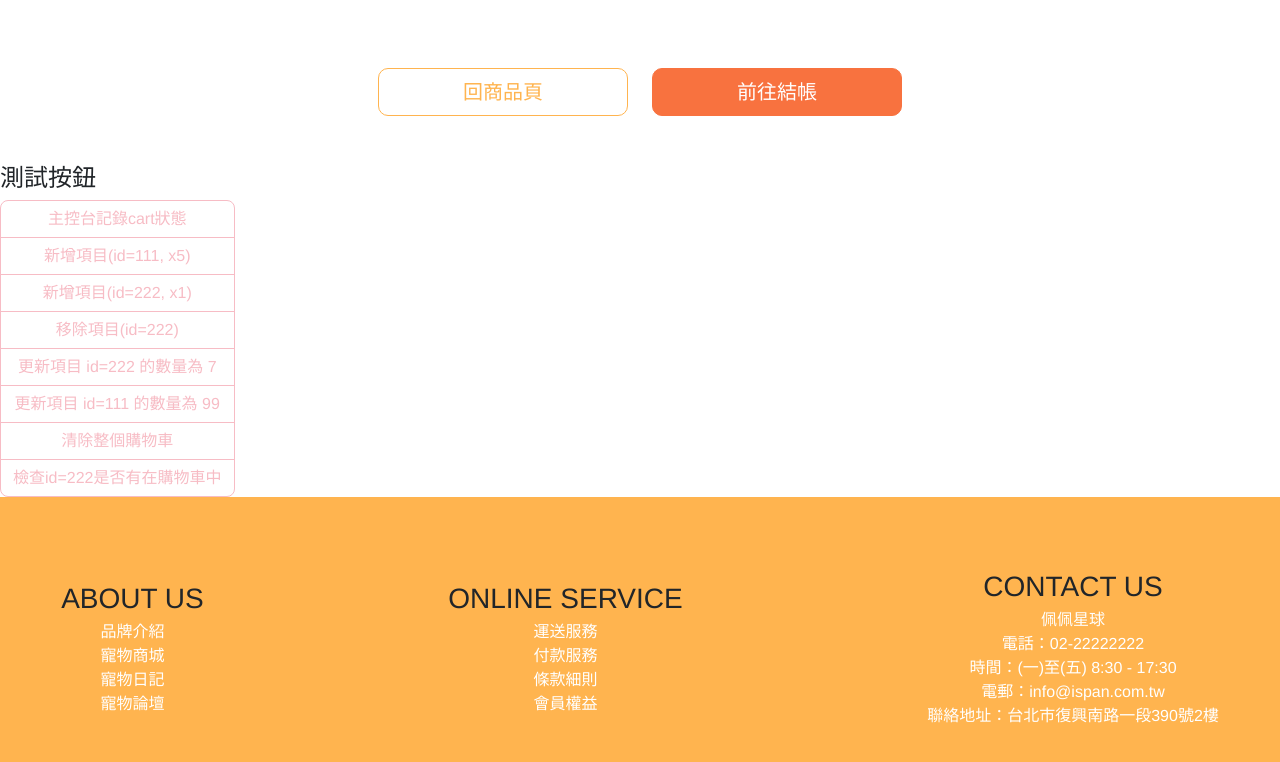
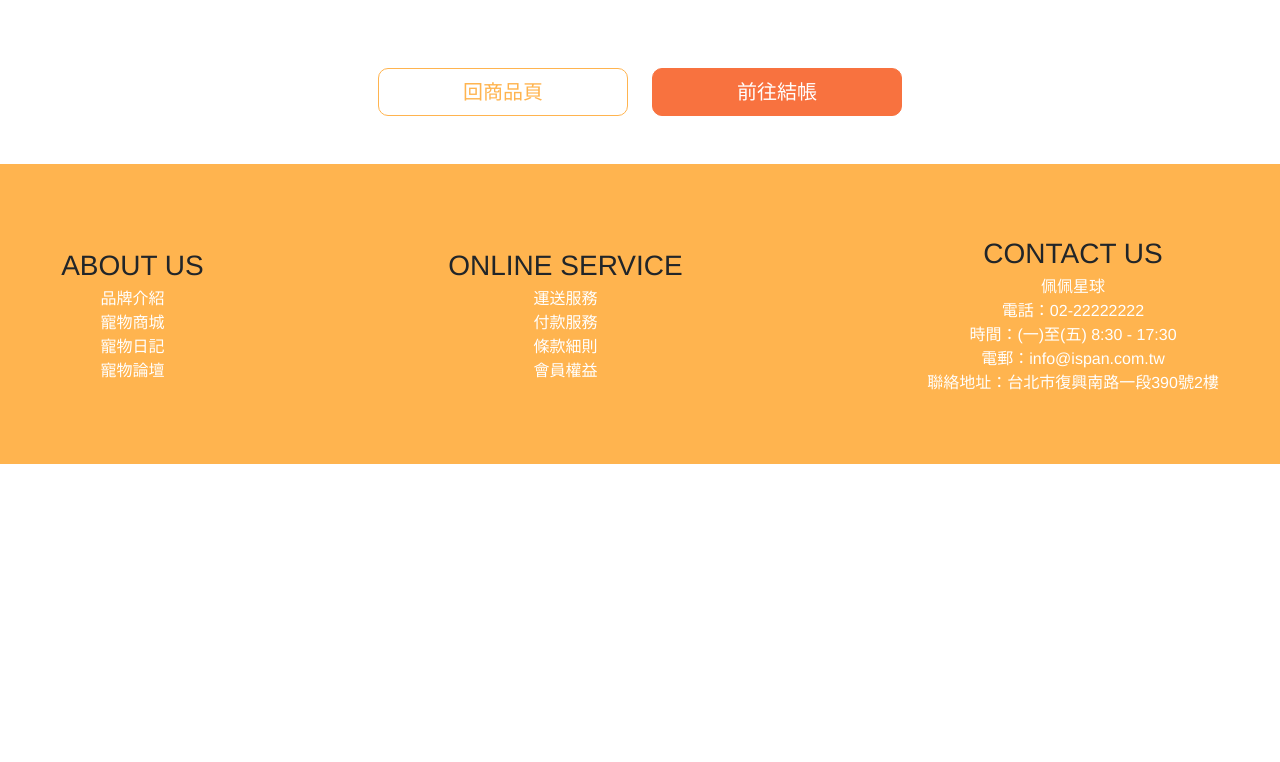
Before and after one commit to jane824691/testjanet1229, a Next.js app: page /cart in a window 1280 px wide. Shown: the part 798-1560 px from the top of the page. After the commit the page ends 1262 px from the top, so only its background shows below. Built offline with nearby package versions, Linux system fonts and the light colour scheme; a web font is replaced by a local one.

Commit message:
cart success

```diff
--- a/components/hooks/cart-reducer-state.js
+++ b/components/hooks/cart-reducer-state.js
@@ -31,34 +31,34 @@ export const initState = {
 /**
  * `findOneById(items, id)` 依照某id找出項目。如果沒有找到，則返回空物件。
  */
-export const findOneById = (items, id) => {
-  return items.find((item) => String(item.id) === String(id)) || {};
+export const findOneById = (items, pid) => {
+  return items.find((item) => String(item.pid) === String(pid)) || {};
 };
 /**
  * `updateOne(items, updateItem)` 更新項目 (quantity, color, name, price...)。updateItem會覆蓋原有的item。
  */
 export const updateOne = (items, updateItem) => {
   return items.map((item) => {
-    if (String(item.id) === String(updateItem.id)) return updateItem;
+    if (String(item.pid) === String(updateItem.pid)) return updateItem;
     else return item;
   });
 };
 /**
- * `incrementOne(items, id)` 依照某id更新項目的數量+1
+ * `incrementOne(items, pid)` 依照某pid更新項目的數量+1
  */
-export const incrementOne = (items, id) => {
+export const incrementOne = (items, pid) => {
   return items.map((item) => {
-    if (String(item.id) === String(id))
+    if (String(item.pid) === String(pid))
       return { ...item, quantity: item.quantity + 1 };
     else return item;
   });
 };
 /**
- * `decrementOne(items, id)` 依照某id更新項目的數量-1。最小為1。
+ * `decrementOne(items, pid)` 依照某pid更新項目的數量-1。最小為1。
  */
-export const decrementOne = (items, id) => {
+export const decrementOne = (items, pid) => {
   return items.map((item) => {
-    if (String(item.id) === String(id)) {
+    if (String(item.pid) === String(pid)) {
       return {
         ...item,
         quantity: item.quantity - 1 > 0 ? item.quantity - 1 : 1,
@@ -67,12 +67,12 @@ export const decrementOne = (items, id) => {
   });
 };
 /**
- * `addOne(items, newItem)` 加入項目於items中。同id項目只會增加數量，不會重複加入。
+ * `addOne(items, newItem)` 加入項目於items中。同pid項目只會增加數量，不會重複加入。
  */
 export const addOne = (items, newItem) => {
   // 尋找是否有已存在的索引值
   const foundIndex = items.findIndex(
-    (item) => String(item.id) === String(newItem.id)
+    (item) => String(item.pid) === String(newItem.pid)
   );
 
   // 如果有存在，加入項目(以給定的quantity相加，或沒給定時quantity+1)
@@ -90,10 +90,10 @@ export const addOne = (items, newItem) => {
   return [...items, newItem];
 };
 /**
- * `removeOne(items, id)` 移除項目於items中。同id項目只會移除一個。
+ * `removeOne(items, pid)` 移除項目於items中。同pid項目只會移除一個。
  */
-export const removeOne = (items, id) => {
-  return items.filter((item) => String(item.id) !== String(id));
+export const removeOne = (items, pid) => {
+  return items.filter((item) => String(item.pid) !== String(pid));
 };
 
 // 以下為最後計算三者itemTotal(每項目種小計), totalItems(整體項目), cartTotal(整體總計)
--- a/components/hooks/use-cart-state.js
+++ b/components/hooks/use-cart-state.js
@@ -82,24 +82,24 @@ export const CartProvider = ({
     setCartItems(addOne(cartItems, item))
   }
   /**
-   * 給定一id值，將這商品移出陣列中
+   * 給定一pid值，將這商品移出陣列中
    */
-  const removeItem = (id) => {
-    setCartItems(removeOne(cartItems, id))
+  const removeItem = (pid) => {
+    setCartItems(removeOne(cartItems, pid))
   }
   /**
-   * 給定一item物件，更新其中的屬性值(依照id為準)
+   * 給定一item物件，更新其中的屬性值(依照pid為準)
    */
   const updateItem = (item) => {
     setCartItems(updateOne(cartItems, item))
   }
   /**
-   * 給定一id與quantity，更新某個項目的數量
+   * 給定一pid與quantity，更新某個項目的數量
    */
-  const updateItemQty = (id, quantity) => {
-    const item = findOneById(cartItems, id)
-    // 如果沒有id，則不更新
-    if (!item.id) return
+  const updateItemQty = (pid, quantity) => {
+    const item = findOneById(cartItems, pid)
+    // 如果沒有pid，則不更新
+    if (!item.pid) return
     // 更新項目
     const updateItem = { ...item, quantity }
     setCartItems(updateOne(cartItems, updateItem))
@@ -111,22 +111,22 @@ export const CartProvider = ({
     setCartItems([])
   }
   /**
-   * 給定一id值，回傳是否存在於購物車中
+   * 給定一pid值，回傳是否存在於購物車中
    */
-  const isInCart = (id) => {
-    return cartItems.some((item) => item.id === id)
+  const isInCart = (pid) => {
+    return cartItems.some((item) => item.pid === pid)
   }
   /**
-   * 給定一id值，有尋找到商品時，設定quantity: quantity + 1
+   * 給定一pid值，有尋找到商品時，設定quantity: quantity + 1
    */
-  const increment = (id) => {
-    setCartItems(incrementOne(cartItems, id))
+  const increment = (pid) => {
+    setCartItems(incrementOne(cartItems, pid))
   }
   /**
-   * 給定一id值，有尋找到商品時，設定quantity: quantity - 1，但 quantity 最小值為1
+   * 給定一pid值，有尋找到商品時，設定quantity: quantity - 1，但 quantity 最小值為1
    */
-  const decrement = (id) => {
-    setCartItems(decrementOne(cartItems, id))
+  const decrement = (pid) => {
+    setCartItems(decrementOne(cartItems, pid))
   }
 
   return (
--- a/pages/cart/index.js
+++ b/pages/cart/index.js
@@ -64,7 +64,7 @@ export default function CartTestIndex() {
       </div>
 
       {/* 以下為測試按鈕 */}
-      <h4>測試按鈕</h4>
+      {/* <h4>測試按鈕</h4>
       <div className="btn-group-vertical">
         <button
           className="btn btn-outline-secondary"
@@ -156,9 +156,9 @@ export default function CartTestIndex() {
         >
           檢查id=222是否有在購物車中
         </button>
-      </div>
+      </div> */}
       {/* 土司訊息視窗用 */}
-      <Toaster />
+      {/* <Toaster /> */}
     </>
   )
 }
--- a/pages/product/list.js
+++ b/pages/product/list.js
@@ -1,7 +1,7 @@
 import { useEffect, useState } from 'react'
 // 解開以下可不接後端 接純假資料
 // import data from '@/data/Product.json'
-import { AB_PRODUCT_LIST } from '@/components/my-const'
+import { PRODUCT } from '@/components/my-const'
 import { useRouter } from 'next/router'
 import Link from 'next/link'
 
@@ -14,7 +14,7 @@ export default function List() {
     let page = +router.query.page || 1
     if (page < 1) page = 1
     try {
-      const r = await fetch(AB_PRODUCT_LIST + `?page=${page}`)
+      const r = await fetch(PRODUCT + `?page=${page}`)
       const d = await r.json()
 
       setData(d)
```
Also changed, not shown: components/my-const.js (+4 -4 lines), pages/product/[pid].js (+9 -34 lines).
